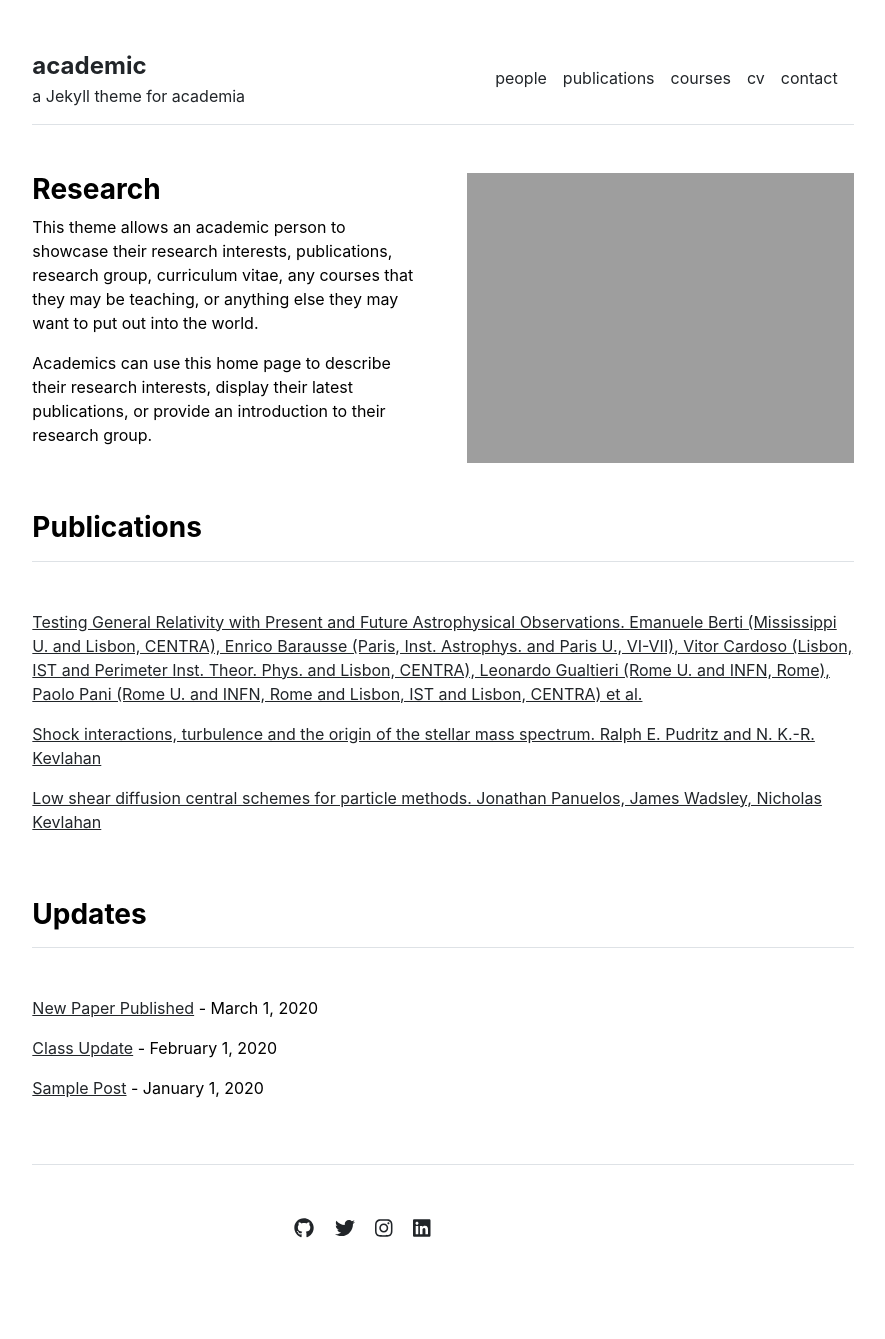
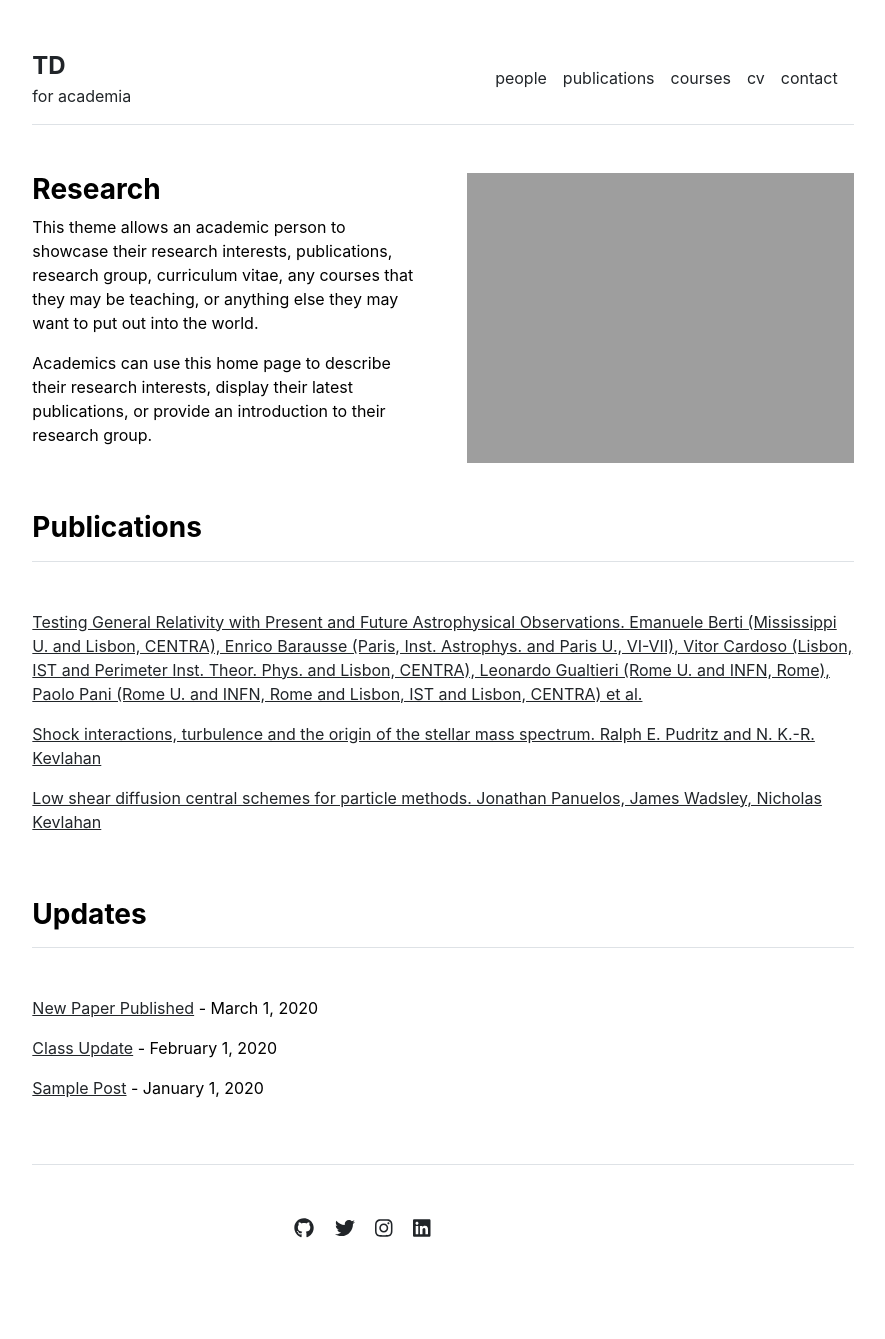
Before and after one commit to Aronmoon98/tianyue-life-website, a Jekyll site: the page built from index.md, in a window 1280 px wide. Shown: the whole page, without its empty margins (197-1082 px from the left). Built offline with Jekyll 4.4.1, drawn with Linux system fonts in a browser that asks for light colours.

Commit message:
Update _config.yml

```diff
--- a/_config.yml
+++ b/_config.yml
@@ -1,4 +1,4 @@
-url: "" # the base hostname & protocol for your site, e.g. http://example.com
+url: "https://www.aronmoon.com" # the base hostname & protocol for your site, e.g. http://example.com
 baseurl: "" # the subpath of your site, e.g. /blog
-title: "academic" # the name of your site, e.g. ACME Corp.
-description: "a Jekyll theme for academia"
+title: "TD" # the name of your site, e.g. ACME Corp.
+description: "for academia"
```
